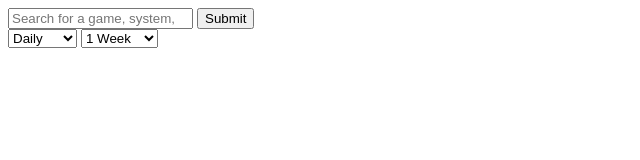
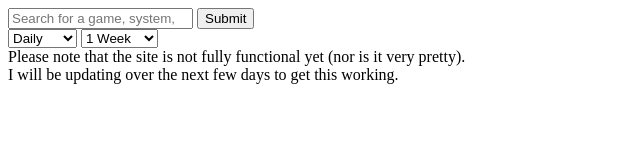
Before and after one commit to davidjfreedman/Game-grapher, a website: page index.html in a window 1280 px wide. Shown: the whole page, without its empty margins (0-640 px from the left). Drawn offline with Linux system fonts and the light colour scheme.

Commit message:
added disclaimer

```diff
--- a/index.html
+++ b/index.html
@@ -24,6 +24,7 @@
         </form>
 
     </div>
+    <div class="disclaimer">Please note that the site is not fully functional yet (nor is it very pretty).<br> I will be updating over the next few days to get this working.</div>
     <div class="resultsDestination"></div>
     <script type="text/javascript" src="./app/jquery-1.11.1.min.js"></script>
     <script type="text/javascript" src="./app/app.js"></script>
```
